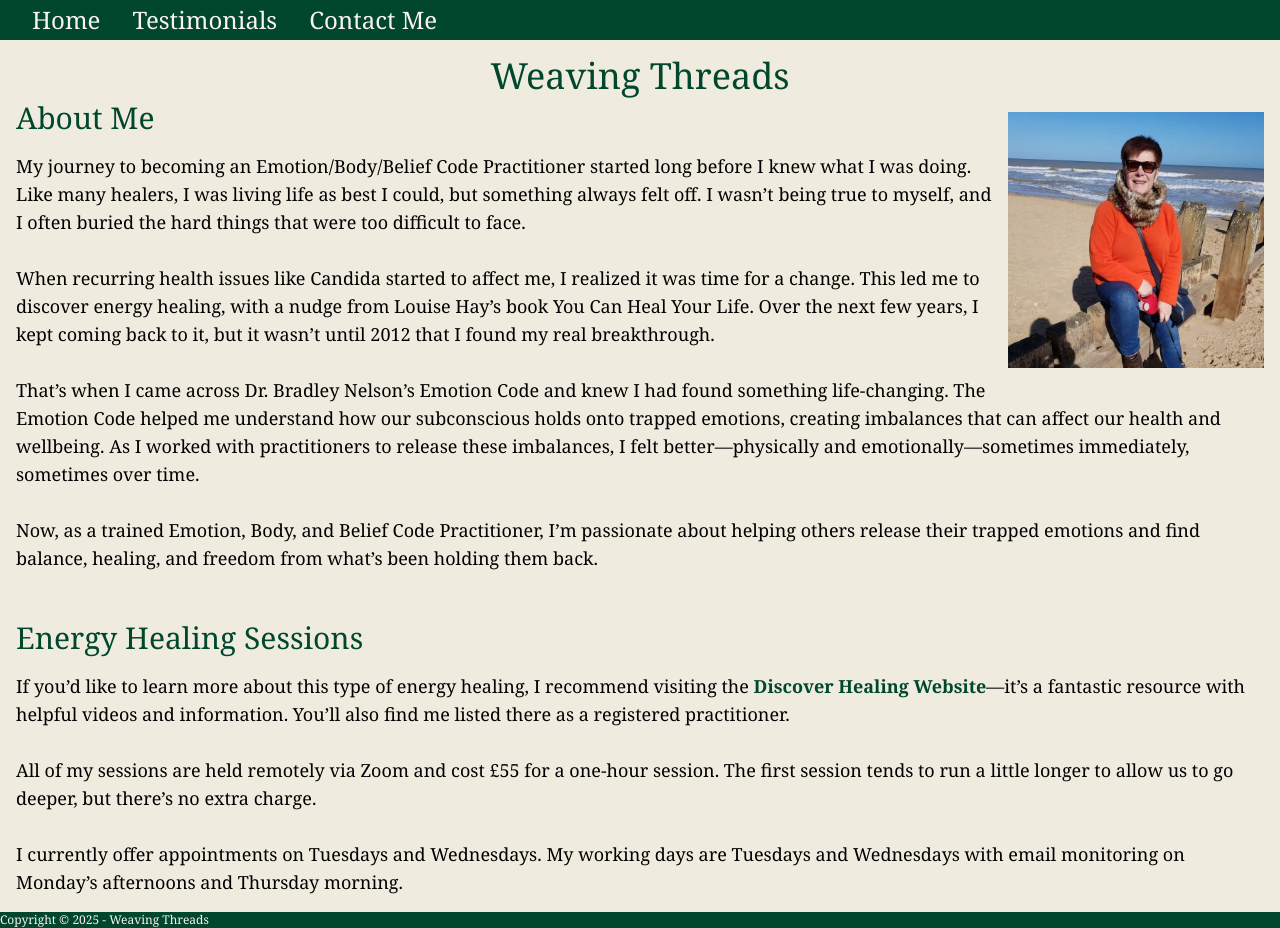
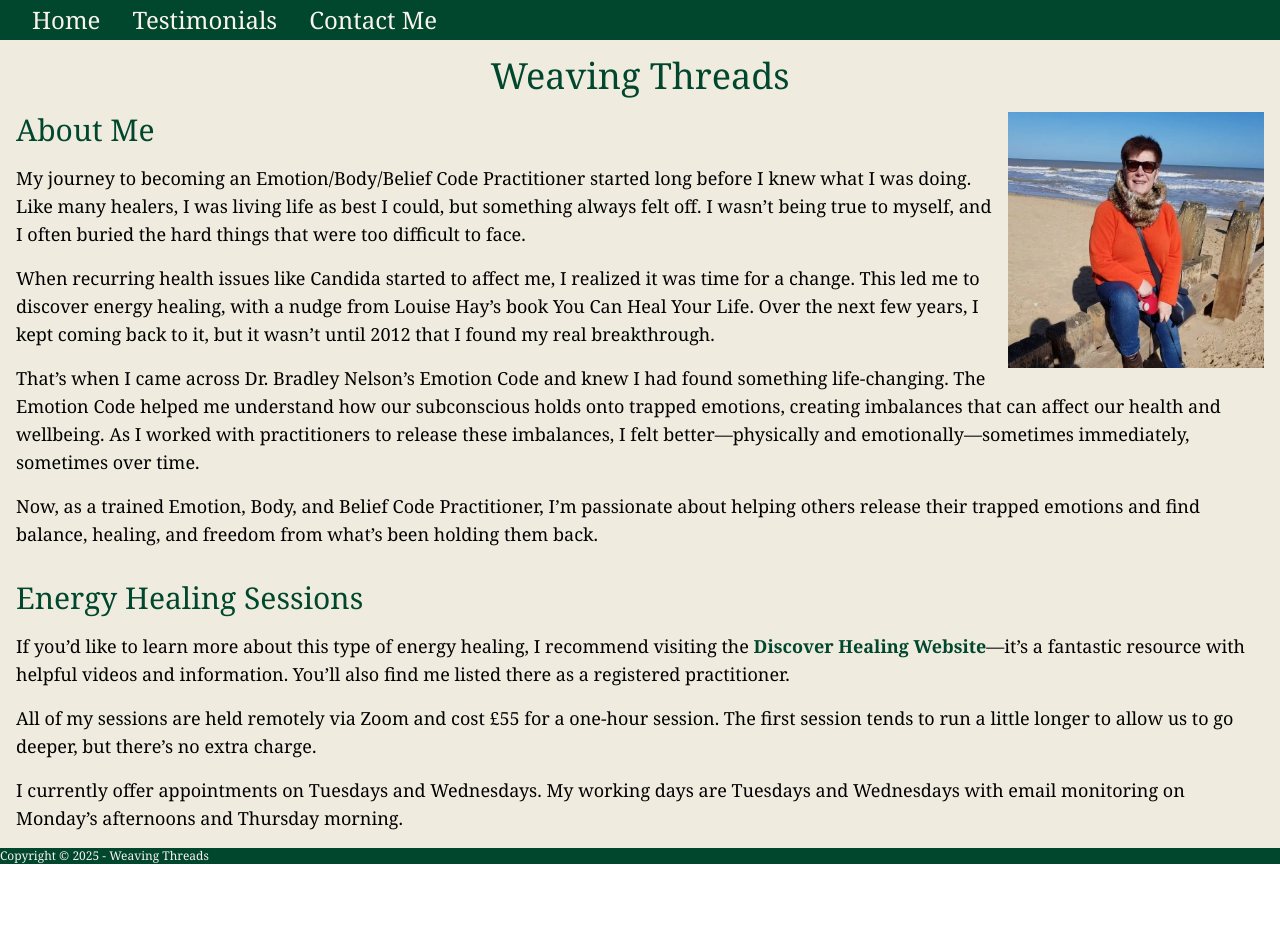
Before and after one commit to vivhayles/weavingThreads, a React (Vite) app: page / in a window 1280 px wide. After the commit the page ends 864 px from the top, so only its background shows below. Built offline with nearby package versions, Linux system fonts and the light colour scheme.

Commit message:
fixed paragraph styleing on About me page

```diff
--- a/src/components/Aboutme/index.jsx
+++ b/src/components/Aboutme/index.jsx
@@ -6,29 +6,24 @@ function Aboutme() {
             <img className="col-span-1 float-right m-4 h-32 w-32 md:h-48 md:w-48 lg:h-64 lg:w-64"
                  alt="A picture of Ruth a smiling white woman with short brown hair" src={pictureofme}/>
             <Subheading text="About Me"/>
-            <div className="lg:text-lg m-4">
-                My journey to becoming an Emotion/Body/Belief Code Practitioner started long before I knew what I was
+            <div className="lg:text-lg">
+                <p className='m-4'>My journey to becoming an Emotion/Body/Belief Code Practitioner started long before I knew what I was
                 doing. Like many healers, I was living life as best I could, but something always felt off. I wasn’t
-                being true to myself, and I often buried the hard things that were too difficult to face.
-                <br/>
-                <br/>
-                When recurring health issues like Candida started to affect me, I realized it was time for a change.
+                being true to myself, and I often buried the hard things that were too difficult to face.</p>
+
+                <p className='m-4'>When recurring health issues like Candida started to affect me, I realized it was time for a change.
                 This led me to discover energy healing, with a nudge from Louise Hay’s book You Can Heal Your Life. Over
                 the next few years, I kept coming back to it, but it wasn’t until 2012 that I found my real
-                breakthrough.
-                <br/>
-                <br/>
-                That’s when I came across Dr. Bradley Nelson’s Emotion Code and knew I had found something
+                breakthrough.</p>
+
+                <p className='m-4'>That’s when I came across Dr. Bradley Nelson’s Emotion Code and knew I had found something
                 life-changing. The Emotion Code helped me understand how our subconscious holds onto trapped emotions,
                 creating imbalances that can affect our health and wellbeing. As I worked with practitioners to release
-                these imbalances, I felt better—physically and emotionally—sometimes immediately, sometimes over time.
-                <br/>
-                <br/>
-                Now, as a trained Emotion, Body, and Belief Code Practitioner, I’m passionate about helping others
+                these imbalances, I felt better—physically and emotionally—sometimes immediately, sometimes over time.</p>
+
+                <p className='m-4'>Now, as a trained Emotion, Body, and Belief Code Practitioner, I’m passionate about helping others
                 release their trapped emotions and find balance, healing, and freedom from what’s been holding them
-                back.
-                <br/>
-                <br/>
+                back.</p>
             </div>
         </section>
     )
--- a/src/components/Energyhealingsessions/index.jsx
+++ b/src/components/Energyhealingsessions/index.jsx
@@ -4,18 +4,16 @@ function Energyhealingsessions() {
     return (
       <section className="lg:inline-block" id="energy-healing-sessions">
           <Subheading text={'Energy Healing Sessions'} />
-          <div className="lg:text-lg m-4">
-              If you’d like to learn more about this type of energy healing, I recommend visiting the
+          <div className="lg:text-lg">
+              <p className='m-4'>If you’d like to learn more about this type of energy healing, I recommend visiting the
               <a href='https://discoverhealing.com/' className='font-semibold text-[#00472d]'> Discover Healing Website</a>—it’s a fantastic resource with helpful videos and information. You’ll also find me
-              listed there as a registered practitioner.
-              <br/>
-              <br/>
-              All of my sessions are held remotely via Zoom and cost £55 for a one-hour session. The first session tends
-              to run a little longer to allow us to go deeper, but there’s no extra charge.
-              <br/>
-              <br/>
-              I currently offer appointments on Tuesdays and Wednesdays. My working days are Tuesdays and Wednesdays
-              with email monitoring on Monday’s afternoons and Thursday morning.
+              listed there as a registered practitioner.</p>
+
+              <p className='m-4'>All of my sessions are held remotely via Zoom and cost £55 for a one-hour session. The first session tends
+              to run a little longer to allow us to go deeper, but there’s no extra charge.</p>
+
+              <p className='m-4'>I currently offer appointments on Tuesdays and Wednesdays. My working days are Tuesdays and Wednesdays
+                  with email monitoring on Monday’s afternoons and Thursday morning.</p>
           </div>
       </section>
     )
--- a/src/components/Subheading/index.jsx
+++ b/src/components/Subheading/index.jsx
@@ -1,6 +1,6 @@
 function Subheading({text}) {
     return (
-        <h2 className="mx-4 my-1 text-xl md:text-3xl font-serif text-[#00472d]">
+        <h2 className="mt-4 ml-4 text-xl md:text-3xl font-serif text-[#00472d]">
             {text}
         </h2>
     );
```
